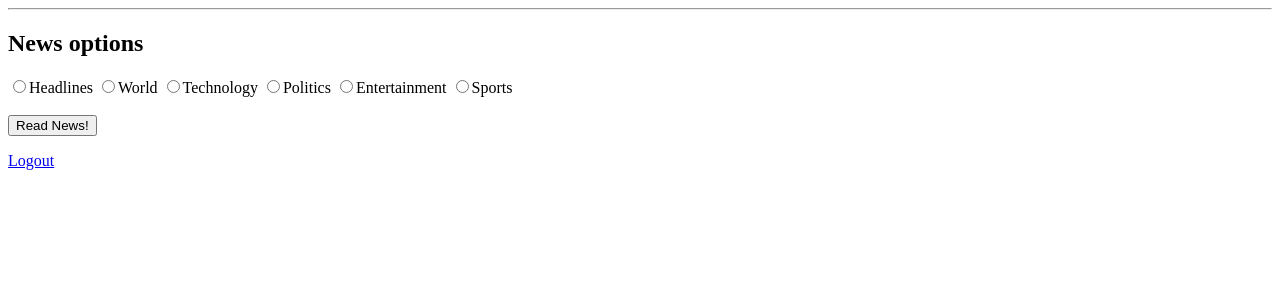
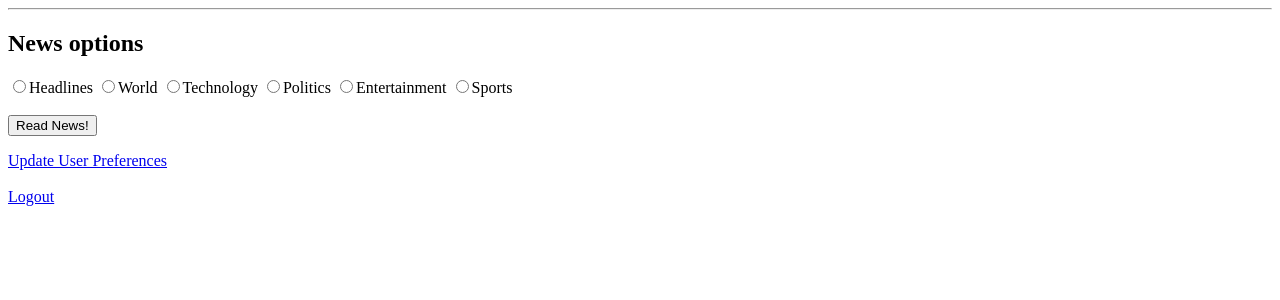
Before and after one commit to student-code-reviews/news-filter-web-app, a Flask app: page /news-options/1 in a window 1280 px wide. Shown: the top 300 px of the page. Run offline with Flask 2, Linux system fonts and the light colour scheme.

Commit message:
User can now update password in the user preferences page.

```diff
--- a/project_server.py
+++ b/project_server.py
@@ -30,7 +30,7 @@ app.jinja_env.undefined = StrictUndefined
 @app.route('/')
 def index():
     """Homepage."""
-
+    session.clear()
 # Here, we are checking if the user is logged in (session has 'user' key)
     if 'user' in session:
         user = User.query.filter(User.email == session['user']).one()
@@ -56,8 +56,7 @@ def register_form():
         hashed_password = bcrypt.hashpw(user_password, bcrypt.gensalt())
 
         # tr_words is a string. For now, it is only one word.
-        trig_word = request.form.get("trig_word")
-
+        trig_word = request.form.getlist("trig_word")
         user_list = db.session.query(User.email).all()
 
         if user_email not in user_list:
@@ -71,7 +70,6 @@ def register_form():
 @app.route('/login')
 def login():
     """Login Page."""
-
     return render_template("login.html")
 
 
@@ -96,7 +94,7 @@ def logged_in():
             flash("You have successfully logged in!")
             return redirect(f"news-options/{user_id}")
         else:
-            return redirec("/login")
+            return redirect("/login")
     else:
         return redirect("/login")
 
@@ -108,6 +106,37 @@ def logout():
     session.clear()
     flash("Logged out!")
     return redirect("/")
+
+
+@app.route('/user-preferences/<user_id>')
+def change_preferences(user_id):
+    """ User can change preference og trigger words or password"""
+    user = User.query.get(user_id)
+    trig_words = user.trig
+    return render_template('user_preferences.html', user_id=user_id, trig_words=trig_words)
+
+
+@app.route('/preferences-updated/<user_id>', methods=['POST'])
+def update_preferences(user_id):
+    """ Preferences for the user are updated in the database"""
+    input_password = request.form.get("password")
+    user = db.session.query(User).filter(User.user_id == user_id).one()
+    if input_password:
+        u_password = u(input_password)
+        user_password = u_password.encode('utf8')
+        hashed_password = bcrypt.hashpw(user_password, bcrypt.gensalt())
+        # For updating a row entry in the table, I used the update method.
+        user.query.update({"password": hashed_password})
+
+    # # tr_words is a string. For now, it is only one word.
+    # trig_word = request.form.get("trig_word")
+
+    # if trig_word:
+    #     user.trig = trig_word
+
+    db.session.commit()
+
+    return render_template('preferences_updated.html', user_id=user_id)
 
 
 @app.route('/news-options/<user_id>')
@@ -213,13 +242,13 @@ def trig_tagging(trig_article, user_id):
                                       date_added=date.today())
         db.session.add(new_trig_article)
 
-    # Checking for items in trig_news, and deleting old banned news items.
-    if trig_news:
-        today = str(date.today())
-        # Below, I am deleting rows that contain news articles from yesterday and before.
-        old_news = BannedNews.query.filter(BannedNews.date_added != today).all()
-        for item in old_news:
-            db.session.delete(item)
+    # Checking for items in trig_news, and deleting old banned news items. Not needed right now.
+    # if trig_news:
+    #     today = str(date.today())
+    #     # Below, I am deleting rows that contain news articles from yesterday and before.
+    #     old_news = BannedNews.query.filter(BannedNews.date_added != today).all()
+    #     for item in old_news:
+    #         db.session.delete(item)
 
     db.session.commit()
 
--- a/templates/news_options.html
+++ b/templates/news_options.html
@@ -3,7 +3,7 @@
 
   <h2>News options</h2>
   <p>
-    <form action=" \filtered-news\{{user_id}}" method="POST">
+    <form action=" /filtered-news/{{user_id}}" method="POST">
         <input type="radio" name="option" value="headlines">Headlines
         <input type="radio" name="option" value="world">World
         <input type="radio" name="option" value="technology">Technology
@@ -15,5 +15,8 @@
         <button type="submit">Read News!</button>
     </form>
   </p>
-  <footer> <a href='/logout'>Logout</a></footer>
+  <footer>
+    <a href='/user-preferences/{{user_id}}'>Update User Preferences</a>
+    <br><br>
+    <a href='/logout'>Logout</a></footer>
 {% endblock %}
--- a/templates/trigger_submitted.html
+++ b/templates/trigger_submitted.html
@@ -6,7 +6,7 @@
   </p>
   <p>
     <b><a href='/news-options/{{user_id}}'>More News</a></b>
-    <a href='/user-preferences/{{user_id}}'></a>
+    <a href='/user-preferences/{{user_id}}'>Update User Preferences</a>
   </p>
 
 
```
Also changed, not shown: templates/registration_form.html (+6 -6 lines), templates/user_preferences.html (+12 -21 lines).
